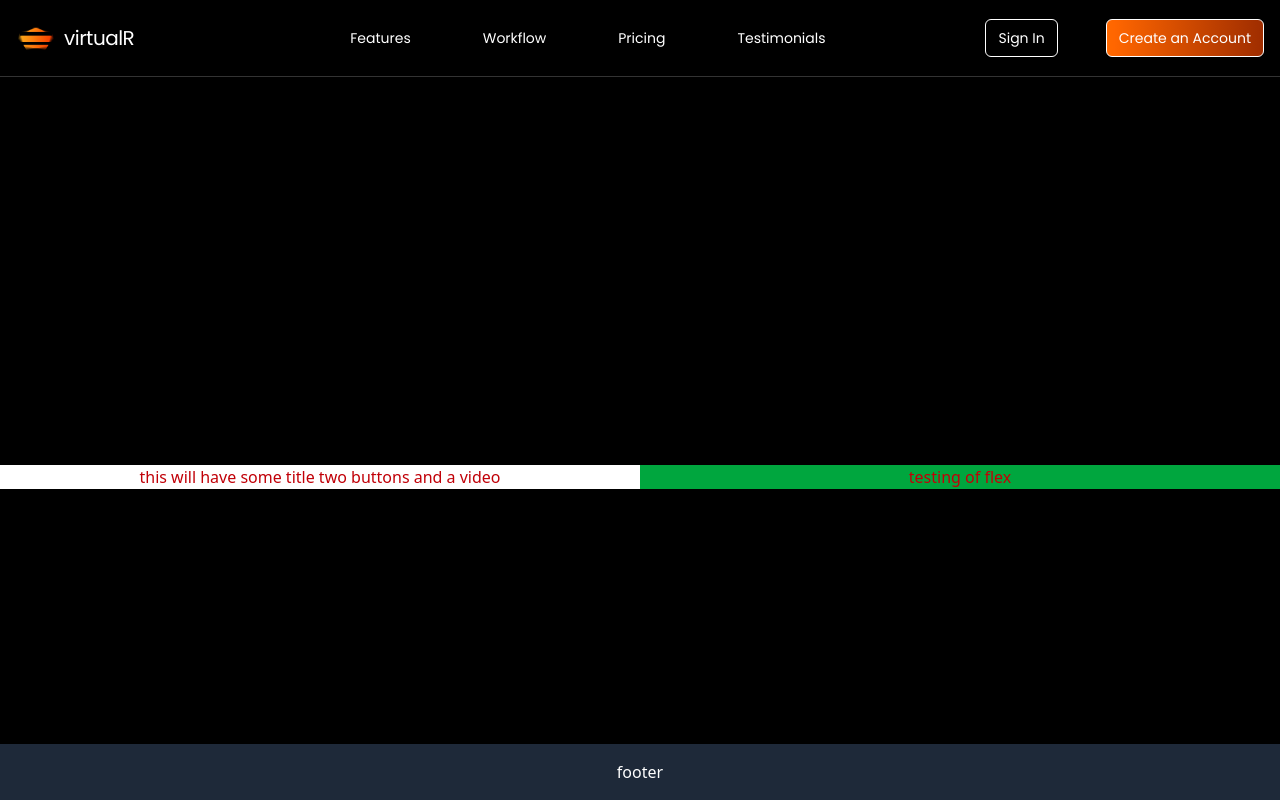
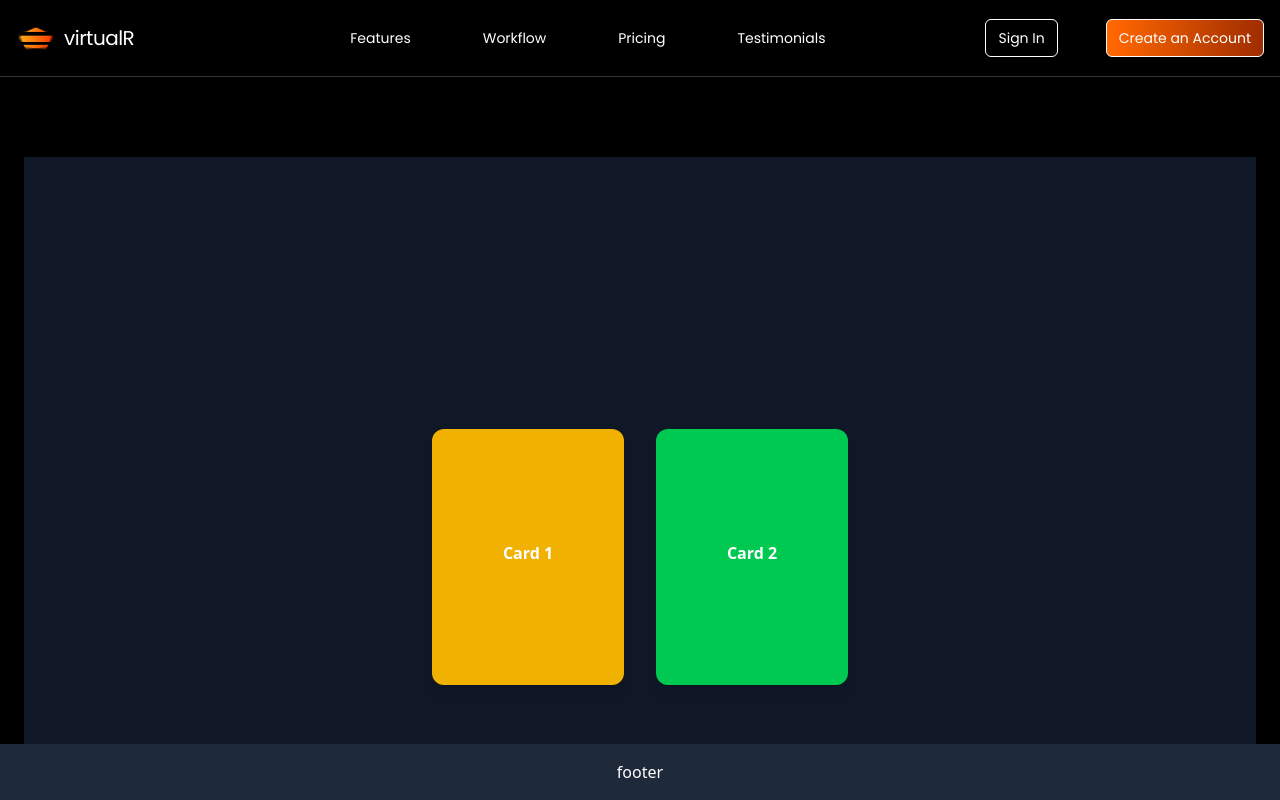
Before and after one commit to prashant9850/first-app, a React (Vite) app: page / in a window 1280 px wide. Shown: the top 800 px of the page. Built offline with nearby package versions, Linux system fonts and the light colour scheme.

Commit message:
testing herosection

```diff
--- a/src/App.jsx
+++ b/src/App.jsx
@@ -9,7 +9,9 @@ function App() {
     <>
       <div className="min-h-screen bg-black text-white">
         <Navbar />
-        <HeroSection />
+        <div className="max-w-7xl pt-20 mx-auto px-6">
+          <HeroSection />
+        </div>
         <Footer />
       </div>
     </>
--- a/src/components/heroSection.jsx
+++ b/src/components/heroSection.jsx
@@ -1,13 +1,46 @@
-import React from "react";
+import React, { useState } from "react";
+
+const getRandomColor = () => {
+  const colors = [
+    "bg-red-500",
+    "bg-blue-500",
+    "bg-green-500",
+    "bg-yellow-500",
+    "bg-purple-500",
+    "bg-pink-500",
+    "bg-orange-500",
+    "bg-cyan-500",
+  ];
+  return colors[Math.floor(Math.random() * colors.length)];
+};
 
 const HeroSection = () => {
+  const [card1Color, setCard1Color] = useState(getRandomColor());
+  const [card2Color, setCard2Color] = useState(getRandomColor());
+
+  const handleCard1Click = () => {
+    setCard1Color(getRandomColor());
+  };
+
+  const handleCard2Click = () => {
+    setCard2Color(getRandomColor());
+  };
+
   return (
-    <div className="flex items-center justify-center min-h-screen bg-black">
-      <div className="text-center flex items-center justify-center bg-white text-red-700 w-1/2 ">
-        this will have some title two buttons and a video
-      </div>
-      <div className="text-center flex items-center justify-center bg-green-600 text-red-700 w-1/2">
-        testing of flex
+    <div className="flex items-center justify-center min-h-screen bg-gray-900">
+      <div className="flex gap-8">
+        <div
+          className={`w-48 h-64 rounded-xl shadow-lg cursor-pointer transition-all duration-300 ${card1Color}`}
+          onClick={handleCard1Click}
+        >
+          <p className="text-white text-center mt-28 font-semibold">Card 1</p>
+        </div>
+        <div
+          className={`w-48 h-64 rounded-xl shadow-lg cursor-pointer transition-all duration-300 ${card2Color}`}
+          onClick={handleCard2Click}
+        >
+          <p className="text-white text-center mt-28 font-semibold">Card 2</p>
+        </div>
       </div>
     </div>
   );
```
